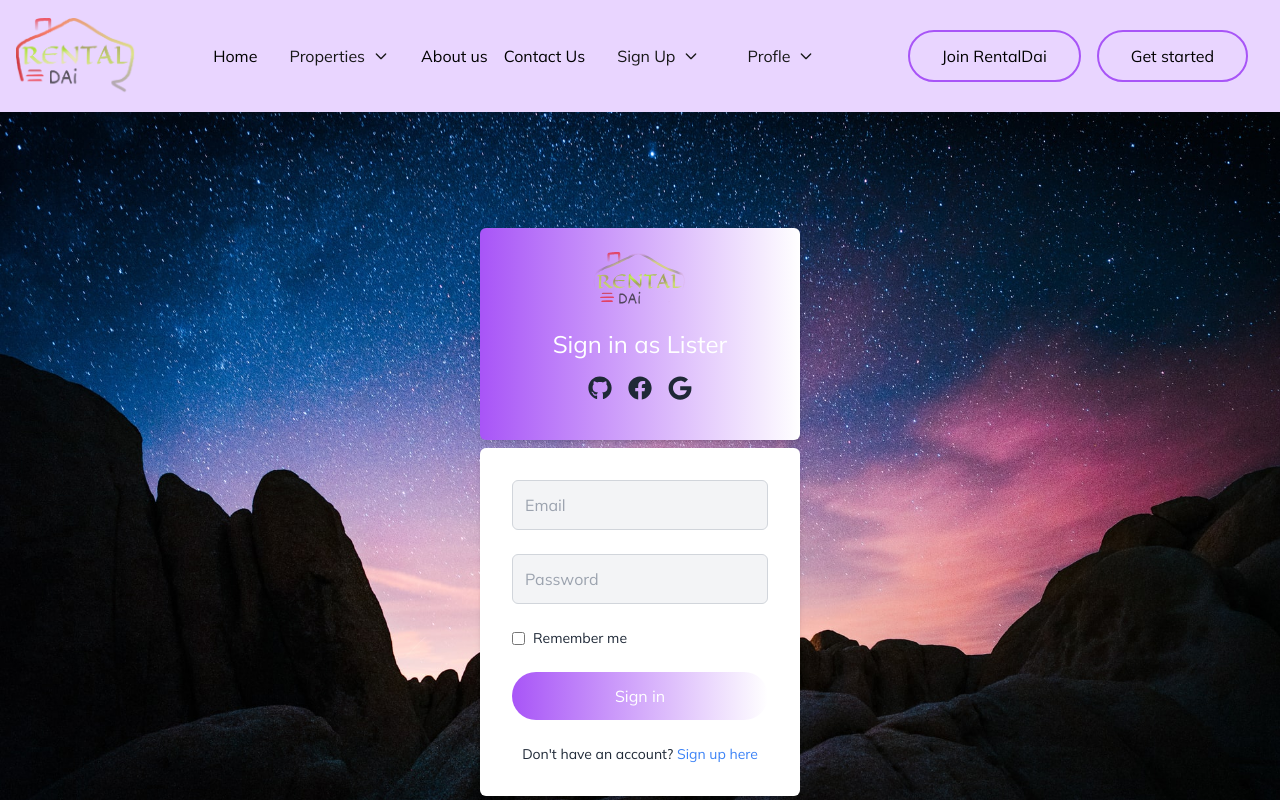
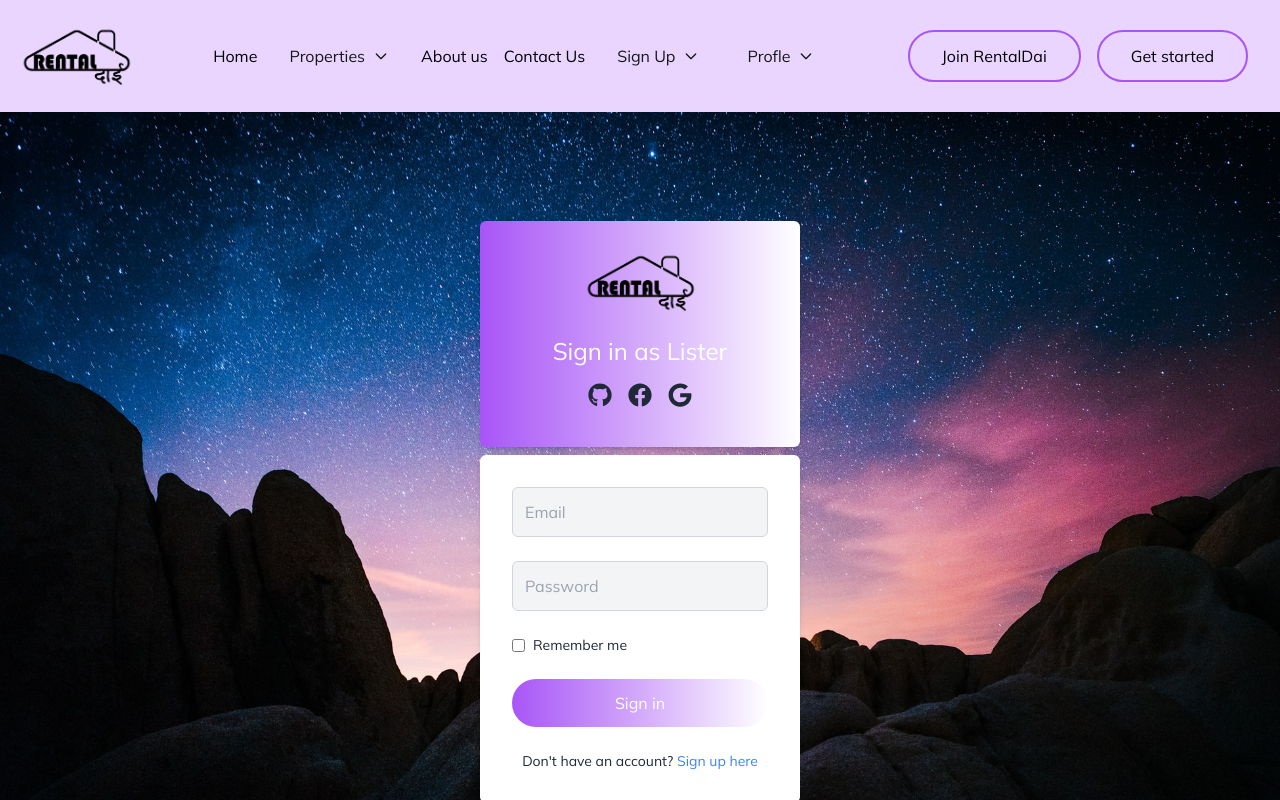
Before and after one commit to dippes10/rental-dai-frontend, a Next.js app: page /lister-login in a window 1280 px wide. Shown: the top 800 px of the page. Built offline with nearby package versions, Linux system fonts and the light colour scheme.

Commit message:
logo change

```diff
--- a/components/header/index.tsx
+++ b/components/header/index.tsx
@@ -31,7 +31,7 @@ const Header: React.FC<HeaderProps> = () => {
           <Link href="/">
             <div className="flex items-center cursor-pointer transition duration-300 hover:opacity-80">
               <Image
-                src="/favicon.png"
+                src="/LOGOO.png"
                 alt="Rental-Dai Logo"
                 width={120}
                 height={40}
--- a/pages/lister-login.tsx
+++ b/pages/lister-login.tsx
@@ -42,10 +42,10 @@ function SignInBasic() {
           <div className="bg-gradient-to-r from-purple-500 to-white rounded-md shadow-md p-6 mb-2">
             <div className="flex flex-col items-center mb-4">
               <NextImage
-                src="/next.svg" // Replace with your logo
+                src="/LOGOO.png" // Replace with your logo
                 alt="Rental Dai Logo"
-                width={96} // Set the width and height according to your design
-                height={96}
+                width={120} // Set the width and height according to your design
+                height={120}
                 className="mb-4" // Add margin-bottom to create space
               />
               <div>
```
Also changed, not shown: public/LOGOO.png (added).
